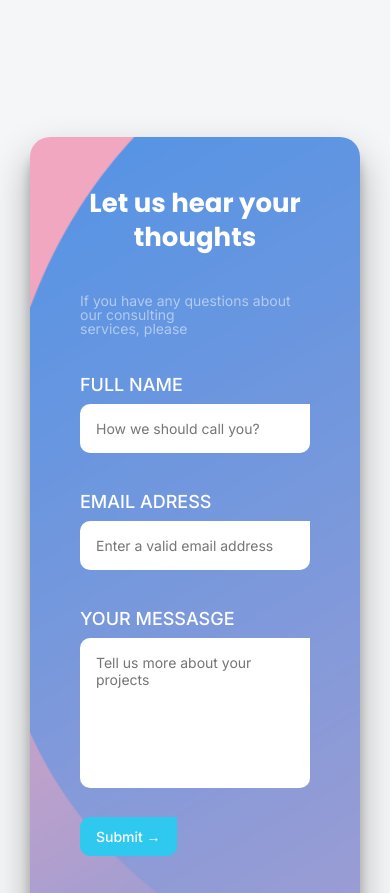
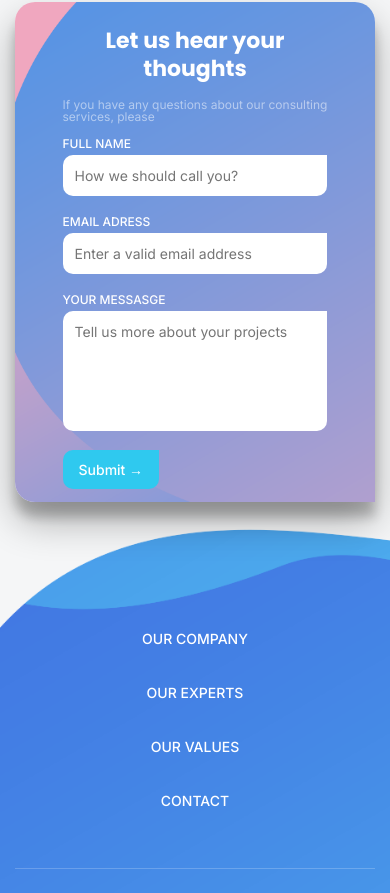
Before and after one commit to GermanQQ/house, a plain HTML site: page index.html in a window 390 px wide. Shown: the part 3383-4276 px from the top of the page. Drawn offline with nearby package versions, Linux system fonts and the light colour scheme.

Commit message:
Mobile version

```diff
--- a/css/experts.css
+++ b/css/experts.css
@@ -217,5 +217,18 @@
         font-weight: 400;
         color: #263238;
     }
+    .btn__box{
+        margin-top: 20px;
+    }
+    .btn{
+        padding: 10px 15px 10px 15px;
+        border-radius: 15px 0 15px 15px;
+        font-weight: 500;
+        font-size: 14px;
+    }
+    .btn--Contact__us span{
+        margin-left: 10px;
+        font-size: 20px;
+    }
 
 }
--- a/css/feedback.css
+++ b/css/feedback.css
@@ -28,7 +28,6 @@
     display: flex;
     flex-direction: row;
     width: 100%;
-
 }
 .input__box p{
     color: #ffffff;
@@ -230,3 +229,46 @@
         margin-bottom: 0px;
     }
 }
+
+
+@media (max-width: 450px){
+    .feedback{
+        margin: 50px 0;
+    }
+    .feedback__box{
+        padding: 25px 15px;
+        height: 500px;
+
+    }
+    .input__box p{
+        font-size: 12px;
+        margin-bottom: 5px;
+    }
+    .form__title{
+        font-size: 22px;
+    }
+    .form__sup__title{
+        font-size: 12px;
+        margin: 15px 0;
+    }
+
+    .input__name{
+        font-size: 14px;
+        padding: 12px;
+        margin-bottom: 20px;
+    }
+    .input__email{
+        font-size: 14px;
+        padding: 12px;
+        margin-bottom: 20px;
+    }
+    .textarea{
+        padding: 12px;
+        font-size: 14px;
+        height: 120px;
+    }
+    .input__box{
+        margin-bottom: 30px;
+    }
+
+}
--- a/css/footer.css
+++ b/css/footer.css
@@ -134,7 +134,40 @@
     .footer__block{
         padding-top: 30%;
     }
-    .footer__items{
+
+}
+@media (max-width: 450px){
+    .footer{
+        transform: translateY(-20%);
+        height: 500px;
+    }
+    .footer__block{
+        padding-top: 50%;
+        display: flex;
+        flex-direction: column;
+        align-items: center;
+        justify-content: baseline;
+    }
+    .footer__items:last-child{
+        margin-right: 0;
+    }
+
+    .footer__link{
         display: none;
     }
+    .footer__items{
+
+        margin-right: 0;
+    }
+    .title__footer__link{
+        font-size: 14px;
+        font-weight: 500;
+        text-transform: uppercase;
+    }
+    .footer__link__box{
+        margin-top: 40px;
+    }
+    .footer__link{
+        margin: 20px 0;
+    }
 }
--- a/css/reviews.css
+++ b/css/reviews.css
@@ -158,5 +158,3 @@ picture img{
 
     }
 }
-
-}
--- a/index.html
+++ b/index.html
@@ -217,7 +217,7 @@
                             </p>
                         </div>
                         <div class="footer__items">
-                            <a href="#" class="title__footer__link">Our Company</a>
+                            <a href="#our_company" class="title__footer__link">Our Company</a>
                             <ul class="footer__link__box">
                                <li class="footer__link"><a href="#our_company">Our company</a></li>
                                <li class="footer__link"><a href="#our_company">About Us</a></li>
@@ -228,7 +228,7 @@
                         </div>
 
                         <div class="footer__items">
-                            <a href="#" class="title__footer__link">Our Experts</a>
+                            <a href="#experts" class="title__footer__link">Our Experts</a>
                         <ul class="footer__link__box">
                            <li class="footer__link"><a href="#reviews">Team</a></li>
                            <li class="footer__link"><a href="#" >Coverage</a></li>
@@ -236,7 +236,7 @@
                         </div>
 
                         <div class="footer__items">
-                            <a href="#" class="title__footer__link">Our values</a>
+                            <a href="#reviews" class="title__footer__link">Our values</a>
                         <ul class="footer__link__box">
                            <li class="footer__link"><a href="#">Proprietary Tools</a></li>
                            <li class="footer__link"><a href="#">Forecasting</a></li>
@@ -248,7 +248,7 @@
                         </div>
 
                         <div class="footer__items">
-                            <a href="#" class="title__footer__link">Contact</a>
+                            <a href="#contact" class="title__footer__link">Contact</a>
                             <ul class="footer__link__box">
                                <li class="footer__link"><a href="#contact">Contact Us</a></li>
                                <li class="footer__link"><a href="#contact">Office Locations</a></li>
```
